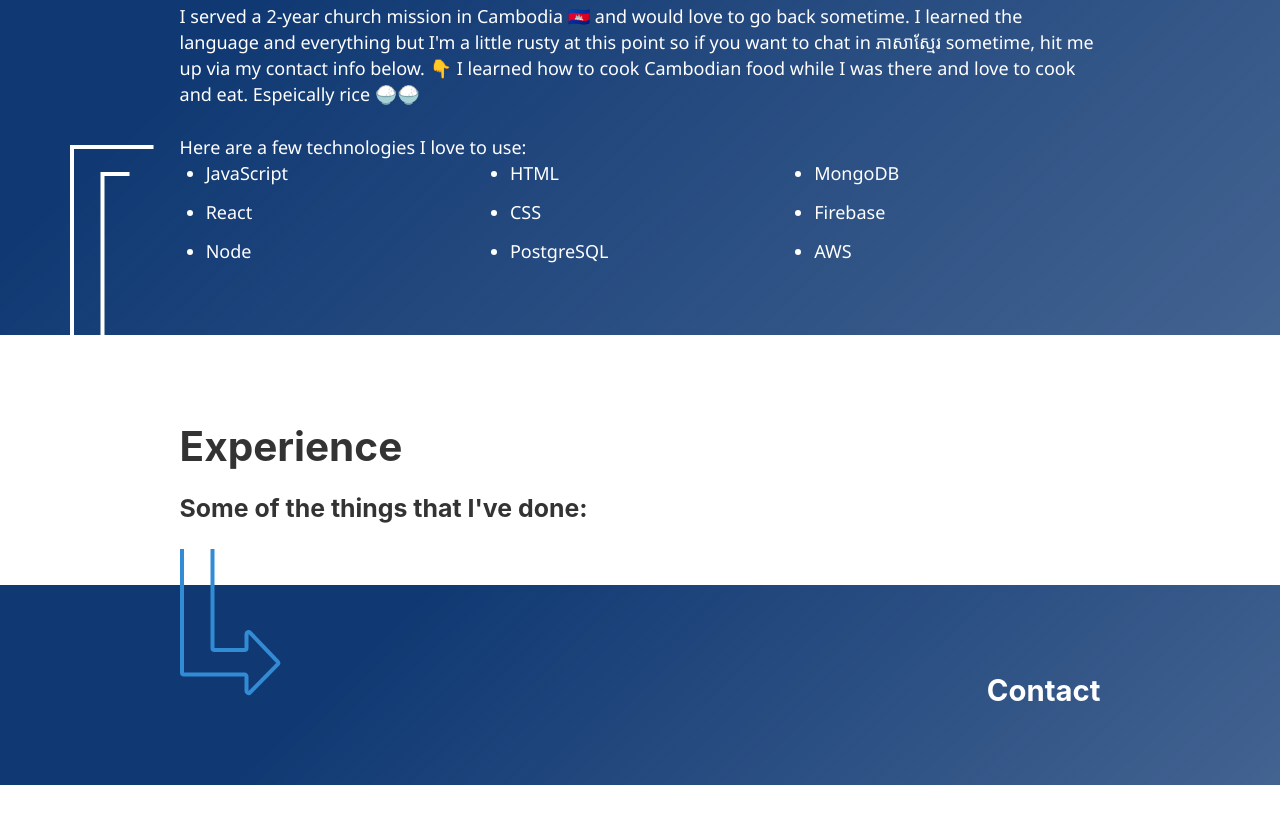
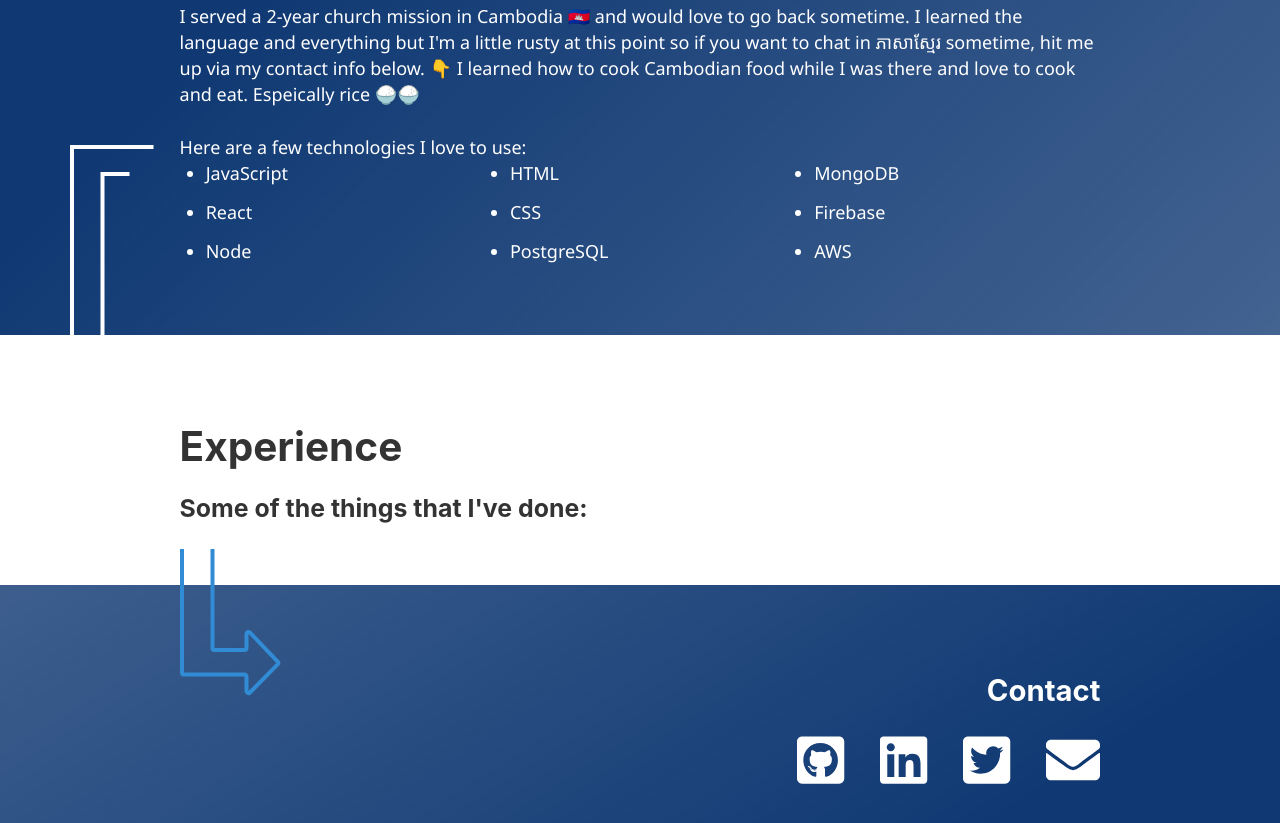
Before and after one commit to garrowp/personal, a Gatsby site: page / in a window 1280 px wide. Shown: the part 967-1790 px from the top of the page. Before the commit the page ends 1752 px from the top, so only its background shows below. Built offline with nearby package versions, Linux system fonts and the light colour scheme; Gatsby itself is replaced by a stand-in of ours.

Commit message:
Add font awesome icons to contact

```diff
--- a/package.json
+++ b/package.json
@@ -5,6 +5,10 @@
   "version": "0.1.0",
   "author": "Kyle Mathews <mathews.kyle@gmail.com>",
   "dependencies": {
+    "@fortawesome/fontawesome-svg-core": "^1.2.24",
+    "@fortawesome/free-brands-svg-icons": "^5.11.1",
+    "@fortawesome/free-solid-svg-icons": "^5.11.1",
+    "@fortawesome/react-fontawesome": "^0.1.4",
     "gatsby": "^2.13.73",
     "gatsby-image": "^2.2.10",
     "gatsby-plugin-manifest": "^2.2.6",
--- a/src/components/contact.js
+++ b/src/components/contact.js
@@ -1,11 +1,15 @@
 import React from 'react'
 import styled from 'styled-components'
+import { FontAwesomeIcon } from '@fortawesome/react-fontawesome'
+import { fab, faGithubSquare, faLinkedin, faTwitterSquare } from '@fortawesome/free-brands-svg-icons'
+import { faEnvelope } from '@fortawesome/free-solid-svg-icons'
+
 
 const Container = styled.div`
     // margin-top: 3rem;
-    background: linear-gradient(135.93deg, #103973 29.06%, rgba(16, 57, 115, 0.78) 101.99%);
+    background: linear-gradient(327.56deg, #103973 17.22%, rgba(16, 57, 115, 0.78) 113.77%);
     background-blend-mode: darken;
-    height: 200px;
+    // height: 200px;
 `
 
 const Wrapper = styled.div`
@@ -15,12 +19,35 @@ const Wrapper = styled.div`
     padding-top: 5rem;
     color: #fff;
     position: relative;
+    text-align: right;
+`
+
+const IconLink = styled.a`
+    color: #fff;
+`
+
+const Icon = styled(FontAwesomeIcon)`
+    font-size: 3rem;
+    margin-left: 2rem;
 `
 
 const Contact = () => (
     <Container id='contact'>
         <Wrapper>
             <h2 style={{ textAlign: `right` }}>Contact</h2>
+            <IconLink href='https://github.com/garrowp' target='_blank'>
+                <Icon icon={faGithubSquare} />
+            </IconLink>
+            <IconLink href='https://www.linkedin.com/in/peter-garrow/' target='_blank'>
+                <Icon icon={faLinkedin} />
+            </IconLink>
+            <IconLink href='https://twitter.com/PeterGarrow' target='_blank'>
+                <Icon icon={faTwitterSquare} />
+            </IconLink>
+            <IconLink href='mailto:garrow.peter@gmail.com'>
+                <Icon icon={faEnvelope} />
+            </IconLink>
+
         </Wrapper>
     </Container>
 )
```
Also changed, not shown: 1 other file.
